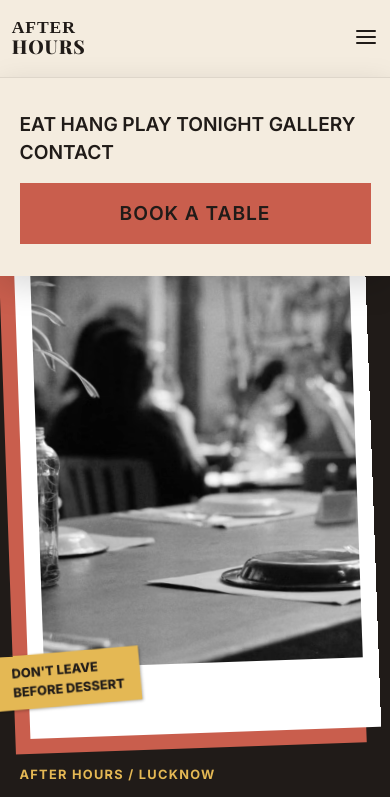
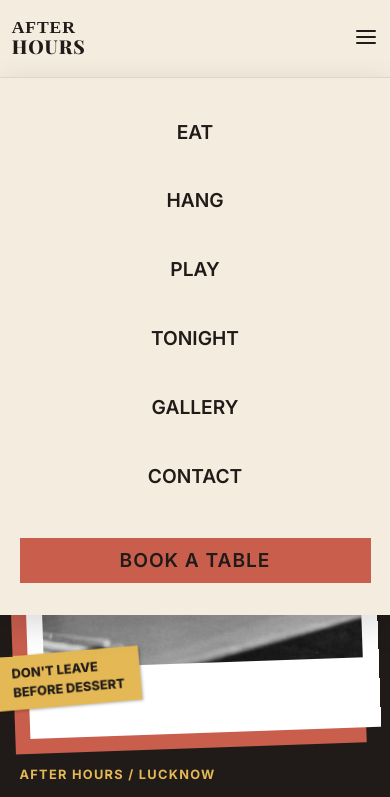
Before and after one commit to karangangwar341/After-hours, a plain HTML site: page index.html in a window 390 px wide. Both pictures are taken after a click on the button "Open menu". Shown: the top 797 px of the page. Drawn offline with nearby package versions, Linux system fonts and the light colour scheme; a web font is replaced by a local one.

Commit message:
Fix mobile menu layout bug

```diff
--- a/components.js
+++ b/components.js
@@ -47,8 +47,8 @@
     const menu = this.querySelector('.mobile-menu');
     if (toggle && menu) {
       toggle.addEventListener('click', () => {
-        const isVisible = menu.style.display === 'block';
-        menu.style.display = isVisible ? 'none' : 'block';
+        const isVisible = menu.style.display === 'flex' || menu.style.display === 'block';
+        menu.style.display = isVisible ? 'none' : 'flex';
       });
     }
   }
--- a/styles.css
+++ b/styles.css
@@ -1769,6 +1769,8 @@
   }
 
   .mobile-menu a {
+    display: block;
+    padding: 0.5rem 0;
     font-size: 1.2rem;
     font-weight: 600;
     text-transform: uppercase;
```
